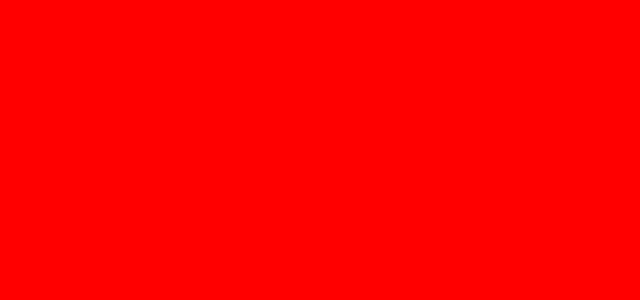
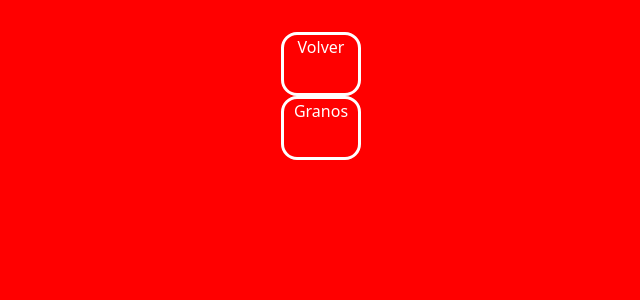
Before and after one commit to santiago-diaz-ar/Proyecto-tienda-medina, a React (Vite) app: page /categoria in a window 1280 px wide. Before the commit this address had no page. Shown: the top 300 px of the page, without its empty margins (319-959 px from the left). Built offline with nearby package versions, Linux system fonts and the light colour scheme.

Commit message:
avances en categorias

```diff
--- a/src/App.jsx
+++ b/src/App.jsx
@@ -2,11 +2,13 @@ import { useState } from "react";
 import "./App.css";
 import { Route, Routes } from "react-router-dom";
 import Home from "./components/home/home";
+import CategoriaProductos from "./components/categotiaProductos/CategoriaProductos";
 
 function App() {
   return (
     <Routes>
       <Route path="/" element={<Home />} />
+      <Route path="/categoria" element={<CategoriaProductos />} />
     </Routes>
   );
 }
--- /dev/null
+++ b/src/components/categotiaProductos/CategoriaProductos.jsx
@@ -0,0 +1,16 @@
+import React from "react";
+import { NavLink } from "react-router-dom";
+import style from "./categoriaProducto.module.css";
+
+export default function CategoriaProductos() {
+  return (
+    <div className={style.container}>
+      <NavLink to="/">
+        <div className={style.cajas}>Volver</div>
+      </NavLink>
+      <NavLink to="/">
+        <div className={style.cajas}>Granos</div>
+      </NavLink>
+    </div>
+  );
+}
--- /dev/null
+++ b/src/components/categotiaProductos/categoriaProducto.module.css
@@ -0,0 +1,18 @@
+.container {
+  display: flex;
+  flex-direction: column;
+  align-items: center;
+}
+
+.volver {
+  border-radius: 1rem;
+  border: 3px solid white;
+  color: white;
+}
+.cajas {
+  border: 3px solid white;
+  width: 5rem;
+  height: 4rem;
+  color: white;
+  border-radius: 1rem;
+}
--- a/src/components/home/home.jsx
+++ b/src/components/home/home.jsx
@@ -1,5 +1,6 @@
 import React from "react";
 import style from "./home.module.css";
+import { NavLink } from "react-router-dom";
 
 export default function home() {
   return (
@@ -11,7 +12,9 @@ export default function home() {
       </div>
       <div className={style.flex_container}>
         <div className={style.cajas}>
-          <div className={style.texto}>Productos alimenticios🍔</div>
+          <NavLink to="/categoria">
+            <div className={style.texto}>Productos alimenticios🍔</div>
+          </NavLink>
         </div>
         <div className={style.cajas}>Productos para animales🐶</div>
         <div className={style.cajas}>Productos de aseo🪥</div>
```
